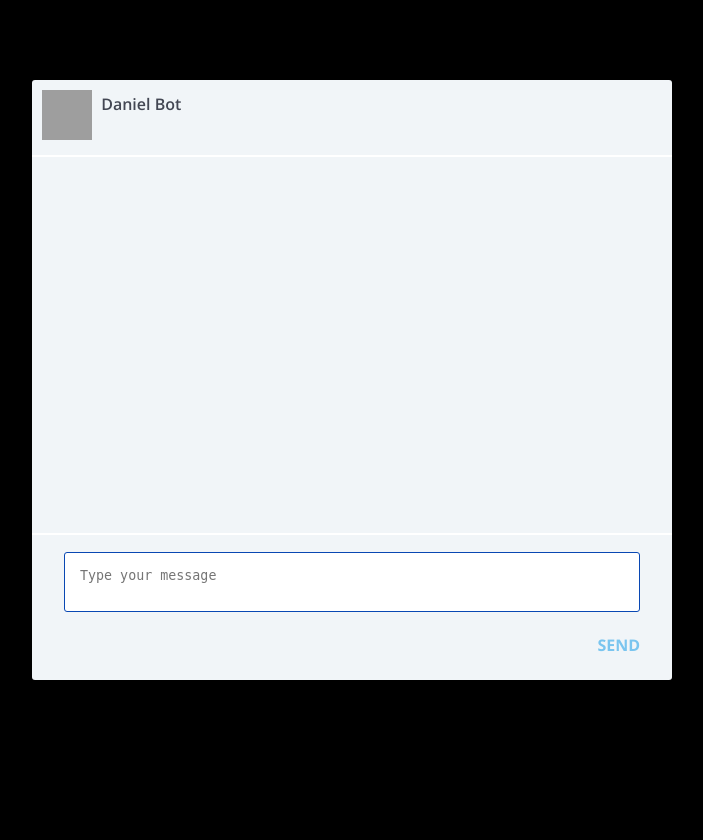
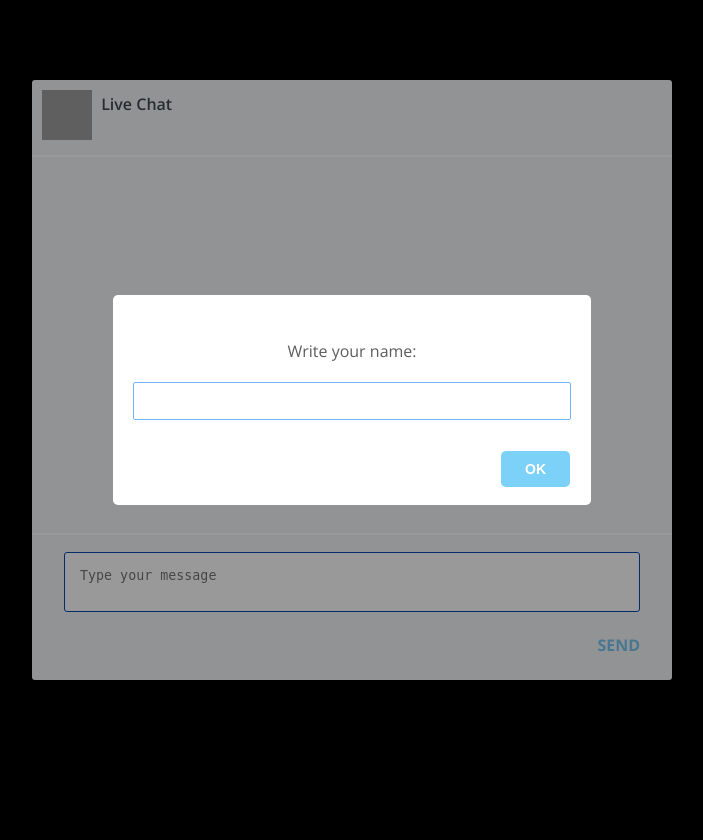
Before and after one commit to xdanielsb/chat, a Python web app: template templates/chat.html in a window 1280 px wide. Shown: the top 840 px of the page, without its empty margins (288-991 px from the left). After the commit the page ends 680 px from the top, so only its background shows below. Run offline with Jinja, Linux system fonts and the light colour scheme; the template is opened without the code that fills it, so the values that code supplies are empty; some libraries are stand-ins or nearby versions; grey boxes are pictures that could not be loaded.

Commit message:
Ask for the name in the live chat.

```diff
--- a/main.py
+++ b/main.py
@@ -7,9 +7,8 @@ socketio = SocketIO(app)
 
 @socketio.on('message')
 def handlem(msg):
-    print("Message {}".format(msg))
     send(msg, broadcast=True, include_self=False)
-    #emit('message', msg, broadcast=True, include_self=False)
+
 
 if __name__ == '__main__':
     socketio.run(app)
--- a/static/js/listener.js
+++ b/static/js/listener.js
@@ -1,5 +1,6 @@
-var current_user_name= "Jhon Doe";
+var current_user_name= "";
 var server_address = "http://127.0.0.1:5000"
+var socket;
 
 var updateScroll = function() {
   $(".messages").getNiceScroll(0).resize();
@@ -36,12 +37,12 @@ $(document).ready(function(){
   };
   $(".list-friends").niceScroll(conf);
   $(".messages").niceScroll(lol);
-  var socket = io.connect(server_address)
+  socket = io.connect(server_address)
 
   socket.on('connect', function(){
-    let data = JSON.stringify({"username": "Server",
-                            "message": "The user: "+current_user_name+" has just connected" });
-    socket.send(data)
+    // let data = JSON.stringify({"username": "Server",
+    //                         "message": "The user: "+current_user_name+" has just connected" });
+    // socket.send(data)
   })
 
   socket.on('message', function(msg){
--- a/templates/chat.html
+++ b/templates/chat.html
@@ -7,6 +7,7 @@
   <meta http-equiv="X-UA-Compatible" content="ie=edge">
   <script src="https://cdnjs.cloudflare.com/ajax/libs/socket.io/2.0.4/socket.io.js" charset="utf-8"></script>
   <script src="https://cdnjs.cloudflare.com/ajax/libs/jquery/3.3.1/jquery.min.js"> </script>
+  <script src="https://unpkg.com/sweetalert/dist/sweetalert.min.js"></script>
   <title>Chat</title>
   <link rel="stylesheet" href="../static/css/style.css">
 </head>
@@ -18,7 +19,7 @@
           <img width="50" height="50" src="https://avatars3.githubusercontent.com/u/17663363?s=460&v=4">
         </div>
         <div class="info">
-          <div class="name">Daniel Bot </div>
+          <div class="name"> Live Chat </div>
         </div>
       </div>
       <ul class="messages"> </ul>
@@ -30,5 +31,16 @@
   </div>
   <script src='http://cdnjs.cloudflare.com/ajax/libs/nicescroll/3.5.4/jquery.nicescroll.js'></script>
   <script src="../static/js/listener.js"></script>
+  <script type="text/javascript">
+    swal("Write your name:", {
+      content: "input",
+    })
+    .then((value) => {
+      current_user_name = value
+      let data = JSON.stringify({"username": "Server",
+                              "message": "The user: "+current_user_name+" has just connected" });
+      socket.send(data)
+    });
+  </script>
 </body>
 </html>
```
